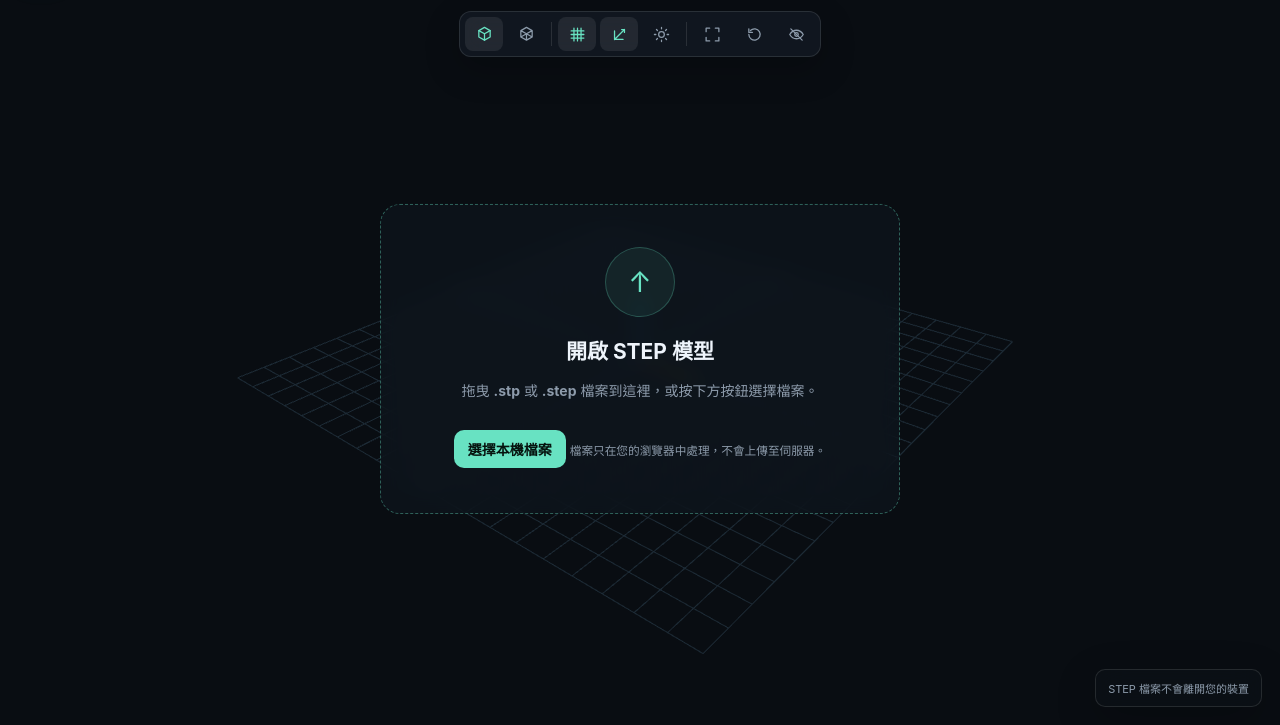
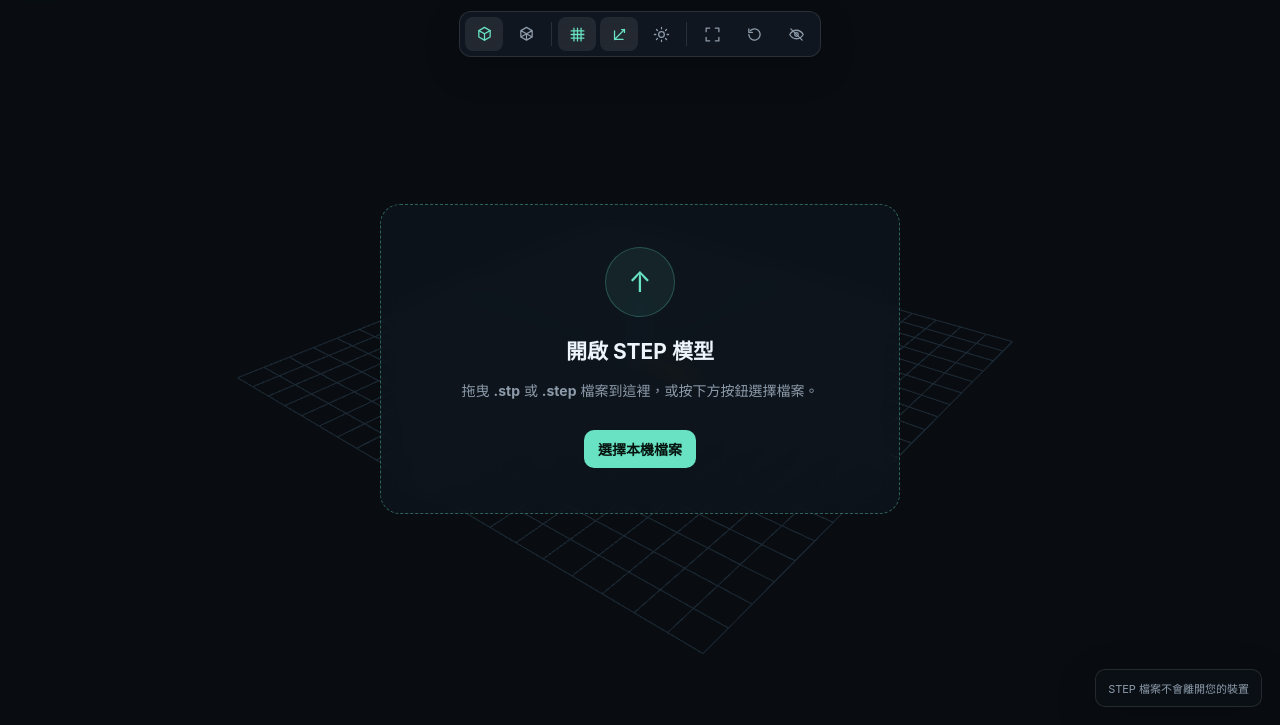
Before and after one commit to StoreBale/STEP-3D-Viewer, a website built with Vite: page index.html in a window 1280 px wide. Shown: the part 75-800 px from the top of the page. Built offline with nearby package versions, Linux system fonts and the light colour scheme; animation ran at ten frames a second.

Commit message:
介面修改

```diff
--- a/index.html
+++ b/index.html
@@ -32,7 +32,6 @@
           <div class="upload-orbit">↑</div><h2>開啟 STEP 模型</h2>
           <p>拖曳 <b>.stp</b> 或 <b>.step</b> 檔案到這裡，或按下方按鈕選擇檔案。</p>
           <label class="button primary" for="fileInput">選擇本機檔案</label>
-          <small>檔案只在您的瀏覽器中處理，不會上傳至伺服器。</small>
         </section>
         <section class="info-card hidden" id="infoCard"><div class="file-name" id="fileName"></div><div class="file-state">已在此裝置完成解析</div><div class="stats"><div><span>網格</span><strong id="meshes">—</strong></div><div><span>三角形</span><strong id="faces">—</strong></div><div><span>尺寸 XYZ</span><strong id="size">—</strong></div></div></section>
         <section class="privacy-note">STEP 檔案不會離開您的裝置</section>
```
